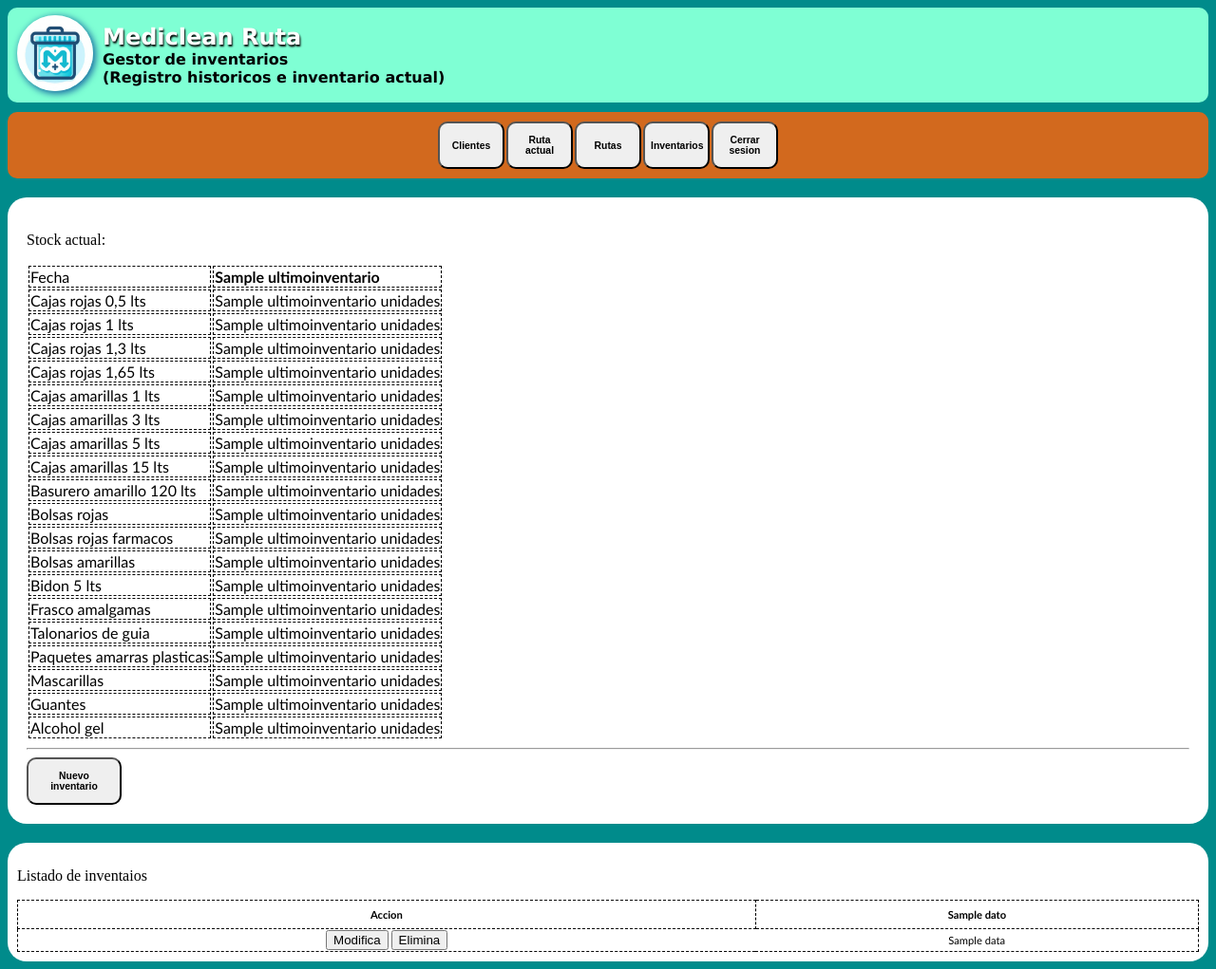
After one commit to Ishovias/mc-ruta-admin, a Flask app: template templates/inventarios.html in a window 1280 px wide. The commit adds this page. Shown: the whole page at 95% size. Run offline with Flask 3, Linux system fonts and the light colour scheme; the template is opened without the code that fills it: most values are stand-ins (such as "Sample title", 1, 10 or a date in 2020).

Commit message:
Trabajando en seccion inventario

```diff
--- a/main.py
+++ b/main.py
@@ -1,6 +1,7 @@
 from flask import Flask, redirect, request, render_template, url_for
 from coder.codexpy2 import codexpy2
 from empaquetadores.pack_clientes import empaquetador_clientes
+from empaquetadores.pack_inventarios import empaquetador_inventarios
 from empaquetadores.pack_rutas import empaquetador_registros_rutas, empaquetador_rutaactual, empaquetador_carga_ruta
 from empaquetadores.pack_admin import empaquetador_usersactives
 from empaquetadores.pack_st_productos import pack_st_cotizacion, pack_st_productos, pack_st_registros_cotizaciones
@@ -115,7 +116,7 @@ def uploadRuta() -> render_template:
      return render_template(datos["pagina"], datos=datos)
 
 @app.route('/inventarios', methods=['POST'])
-def invetarios() -> render_template:
+def inventarios() -> render_template:
      if not sesion.getAutenticado(request):
           return redirect(url_for('login'))
      datos = empaquetador_inventarios(request)
--- a/params.py
+++ b/params.py
@@ -193,28 +193,30 @@ INVENTARIOS = {
     "alcoholgel":20,
     "todas":[1,2,3,4,5,6,7,8,9,10,11,12,13,14,15,16,17,18,19,20]
   },
-  "encabezados":1
+  "encabezados":1,
   "encabezados_nombre":[
-          "CAJA ROJA 0,5 LTS (x unidad)",
-          "CAJA ROJA 1 LTS (x unidad)",
-          "CAJA ROJA 1,3 LTS (x unidad)",
-          "CAJA ROJA 1,65 LTS (x unidad)",
-          "CAJA AMARILLA 1 LTS (x unidad)",
-          "CAJA AMARILLA 3 LTS (x unidad)",
-          "CAJA AMARILLA 5 LTS (x unidad)",
-          "CAJA AMARILLA 15 LTRS (x unidad)",
-          "BASURERO AMARILLO 120 LTRS (x unidad)",
-          "BOLSAS ROJAS (x unidad)",
-          "BOLSAS ROJAS FARNACOS (x unidad)",
-          "BOLSAS AMARILLAS (x unidad)",
-          "BIDON 5 LTS (x unidad)",
-          "FRASCO AMALGAMAS (x unidad)",
-          "TALONARIO GUIAS (x unidad)",
-          "PQTE. AMARRAS PLASTICAS",
-          "MASCARILLAS",
-          "GUANTES",
-          "ALCOHOL GEL"
-       ]
+    None,
+    "FECHA",
+    "CAJA ROJA 0,5 LTS (x unidad)",
+    "CAJA ROJA 1 LTS (x unidad)",
+    "CAJA ROJA 1,3 LTS (x unidad)",
+    "CAJA ROJA 1,65 LTS (x unidad)",
+    "CAJA AMARILLA 1 LTS (x unidad)",
+    "CAJA AMARILLA 3 LTS (x unidad)",
+    "CAJA AMARILLA 5 LTS (x unidad)",
+    "CAJA AMARILLA 15 LTRS (x unidad)",
+    "BASURERO AMARILLO 120 LTRS (x unidad)",
+    "BOLSAS ROJAS (x unidad)",
+    "BOLSAS ROJAS FARNACOS (x unidad)",
+    "BOLSAS AMARILLAS (x unidad)",
+    "BIDON 5 LTS (x unidad)",
+    "FRASCO AMALGAMAS (x unidad)",
+    "TALONARIO GUIAS (x unidad)",
+    "PQTE. AMARRAS PLASTICAS",
+    "MASCARILLAS",
+    "GUANTES",
+    "ALCOHOL GEL"
+    ]
 }
 
 
--- a/static/css/layout.css
+++ b/static/css/layout.css
@@ -164,12 +164,21 @@ html{
     padding: 8px;
     text-align: center;
     font-size: 0.7rem;
-
 }
 
 .tbresultados tr:hover {
     background-color: chocolate;
     transition: 300ms;
+}
+
+#inventarioactual {
+    font-family: 'Gill Sans', 'Gill Sans MT', Calibri, 'Trebuchet MS', sans-serif;
+    text-align: start;
+    width: fit-content;
+}
+
+#inventarioactual td{
+    border: 1px dashed;
 }
 
 .resultadoCodexpy {
--- /dev/null
+++ b/templates/inventarios.html
@@ -0,0 +1,66 @@
+{% extends 'layout.html' %}
+
+{% block encabezado %}
+     <h1>Mediclean Ruta</h1>
+     <h2>Gestor de inventarios</h2>
+     <h2>(Registro historicos e inventario actual)</h2>
+{% endblock %}
+<!-- ------------------- BODY A ----------------------------- -->
+{% block body_a %}
+<p>Stock actual:</p>
+<table id="inventarioactual">
+     <tbody>
+          <tr><td>Fecha</td><td><strong>{{ datos.ultimoinventario.0 }}</strong></td></tr>
+          <tr><td>Cajas rojas 0,5 lts</td><td>{{ datos.ultimoinventario.1 }} unidades</td></tr>
+          <tr><td>Cajas rojas 1 lts</td><td>{{ datos.ultimoinventario.2 }} unidades</td></tr>
+          <tr><td>Cajas rojas 1,3 lts</td><td>{{ datos.ultimoinventario.3 }} unidades</td></tr>
+          <tr><td>Cajas rojas 1,65 lts</td><td>{{ datos.ultimoinventario.4 }} unidades</td></tr>
+          <tr><td>Cajas amarillas 1 lts</td><td>{{ datos.ultimoinventario.5 }} unidades</td></tr>
+          <tr><td>Cajas amarillas 3 lts</td><td>{{ datos.ultimoinventario.6 }} unidades</td></tr>
+          <tr><td>Cajas amarillas 5 lts</td><td>{{ datos.ultimoinventario.7 }} unidades</td></tr>
+          <tr><td>Cajas amarillas 15 lts</td><td>{{ datos.ultimoinventario.8 }} unidades</td></tr>
+          <tr><td>Basurero amarillo 120 lts</td><td>{{ datos.ultimoinventario.9 }} unidades</td></tr>
+          <tr><td>Bolsas rojas</td><td>{{ datos.ultimoinventario.10 }} unidades</td></tr>
+          <tr><td>Bolsas rojas farmacos</td><td>{{ datos.ultimoinventario.11 }} unidades</td></tr>
+          <tr><td>Bolsas amarillas</td><td>{{ datos.ultimoinventario.12 }} unidades</td></tr>
+          <tr><td>Bidon 5 lts</td><td>{{ datos.ultimoinventario.13 }} unidades</td></tr>
+          <tr><td>Frasco amalgamas</td><td>{{ datos.ultimoinventario.14 }} unidades</td></tr>
+          <tr><td>Talonarios de guia</td><td>{{ datos.ultimoinventario.15 }} unidades</td></tr>
+          <tr><td>Paquetes amarras plasticas</td><td>{{ datos.ultimoinventario.16 }} unidades</td></tr>
+          <tr><td>Mascarillas</td><td>{{ datos.ultimoinventario.17 }} unidades</td></tr>
+          <tr><td>Guantes</td><td>{{ datos.ultimoinventario.18 }} unidades</td></tr>
+          <tr><td>Alcohol gel</td><td>{{ datos.ultimoinventario.19 }} unidades</td></tr>
+     </tbody>
+</table>
+<hr>
+<form class="formularioIngreso" action="{{ url_for('inventarios', aut=datos.aut) }}" method="post">
+     <button name="nuevoinventario">Nuevo inventario</button>
+</form>
+{% endblock %}
+<!-- -------------------------BODY B------------------------------- -->
+{% block body_b %}
+<p>Listado de inventaios</p>
+<table class="tbresultados">
+     <thead>
+          <th>Accion</th>
+          {% for item in datos.listainventarios.encabezados %}
+               <th>{{ item }}</th>
+          {% endfor %}
+     </thead>
+     <tbody>
+          {% for fila in datos.listainventarios.datos %}
+               <tr>
+                    <td>
+                         <form action="{{ url_for('inventarios', aut=datos.aut) }}" method="post">
+                              <button name="modificarinventario">Modifica</button>
+                              <button name="eliminainventario">Elimina</button>
+                         </form>
+                    </td>
+                    {% for dato in fila %}
+                         <td>{{ dato }}</td>
+                    {% endfor %}
+               </tr>
+          {% endfor %}
+     </tbody>
+</table>
+{% endblock %}
```
Also changed, not shown: empaquetadores/pack_inventarios.py (+8 -1 lines), handlers/inventarios.py (+9 -1 lines), templates/nuevoinventario.html (added, +19 -0 lines).
